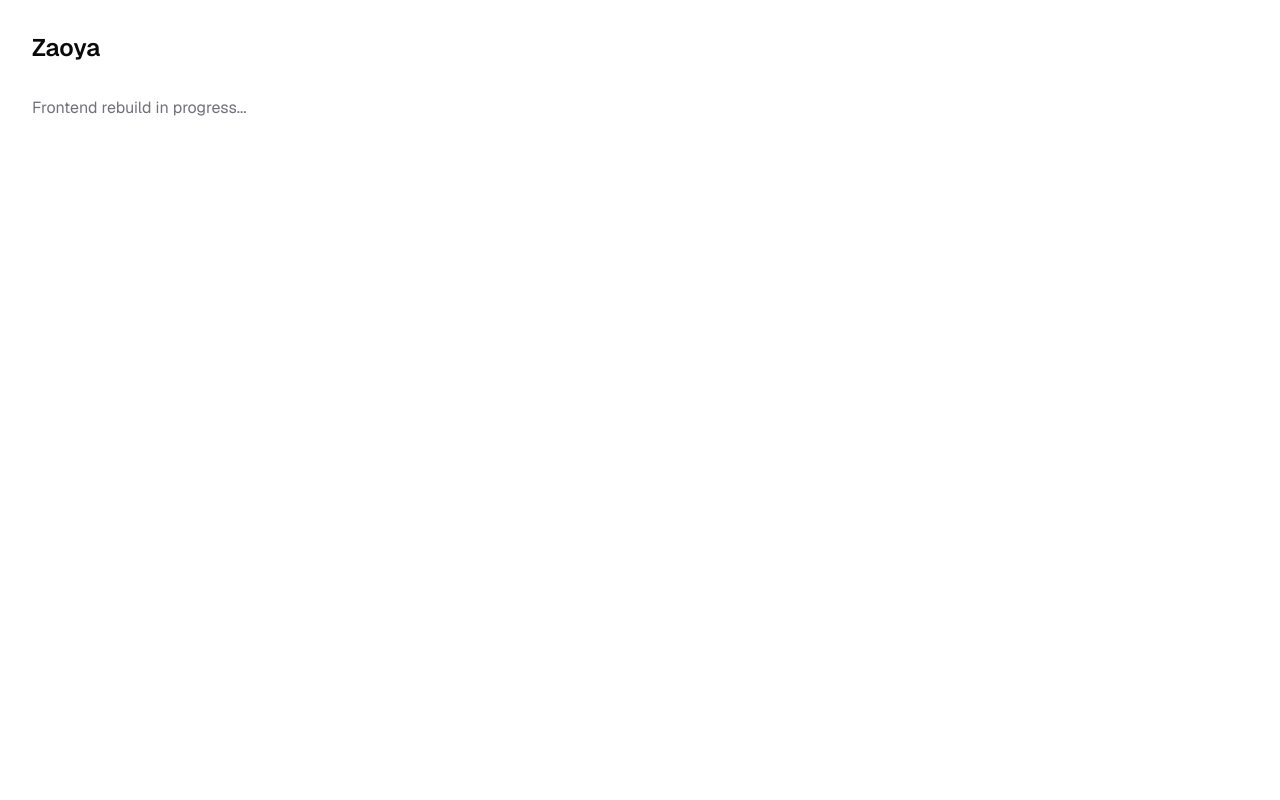
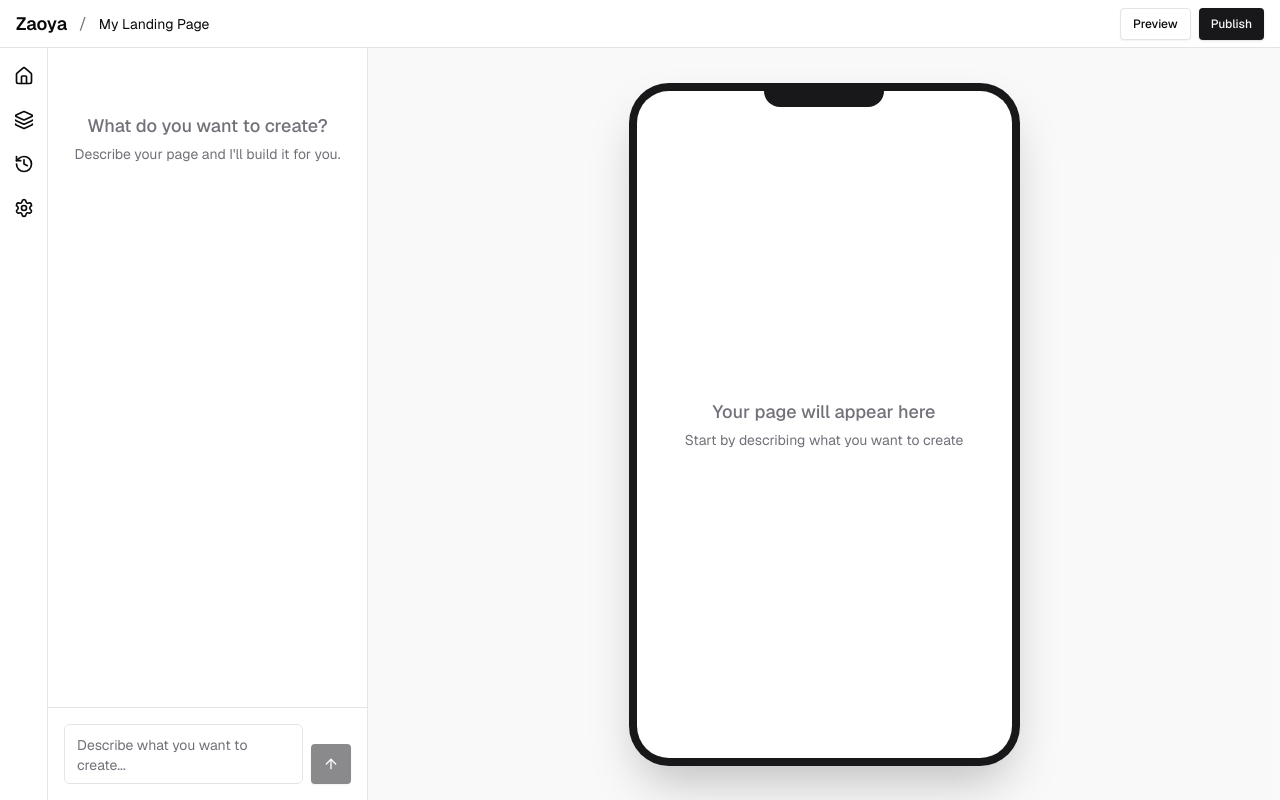
Before and after one commit to TheSmartAz/zaoya, a React (Vite) app in the folder frontend/: page / in a window 1280 px wide. Built offline with nearby package versions, Linux system fonts and the light colour scheme.

Commit message:
feat: assemble EditorPage with 3-panel layout

```diff
--- a/frontend/src/App.tsx
+++ b/frontend/src/App.tsx
@@ -1,8 +1,5 @@
+import { EditorPage } from '@/pages/EditorPage'
+
 export default function App() {
-  return (
-    <div className="min-h-screen bg-background text-foreground">
-      <h1 className="text-2xl font-semibold p-8">Zaoya</h1>
-      <p className="px-8 text-muted-foreground">Frontend rebuild in progress...</p>
-    </div>
-  )
+  return <EditorPage />
 }
--- /dev/null
+++ b/frontend/src/pages/EditorPage.tsx
@@ -0,0 +1,12 @@
+import { EditorLayout } from '@/components/layout'
+import { ChatPanel } from '@/components/chat'
+import { PreviewPanel } from '@/components/preview'
+
+export function EditorPage() {
+  return (
+    <EditorLayout projectName="My Landing Page">
+      <ChatPanel />
+      <PreviewPanel />
+    </EditorLayout>
+  )
+}
```
